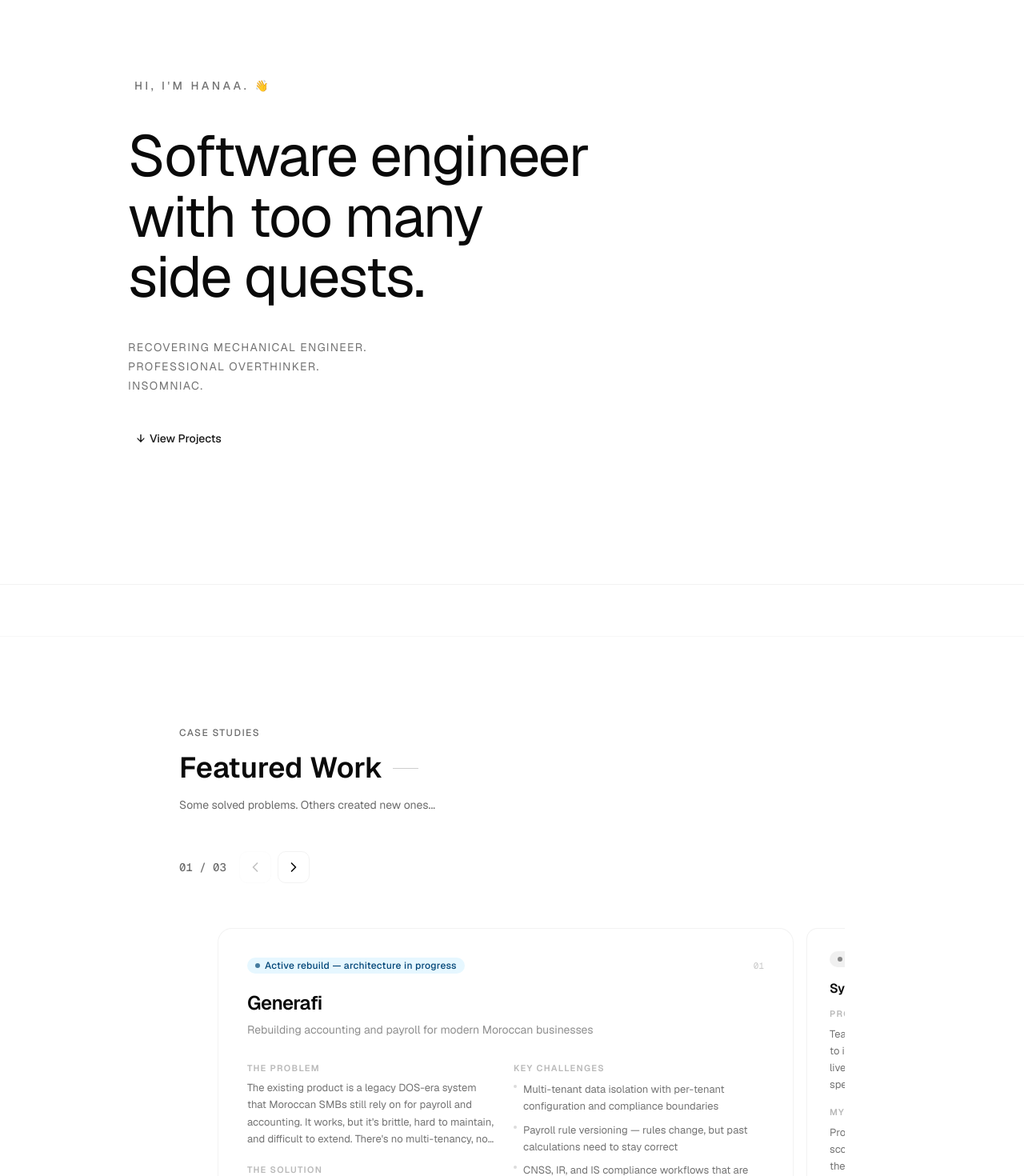
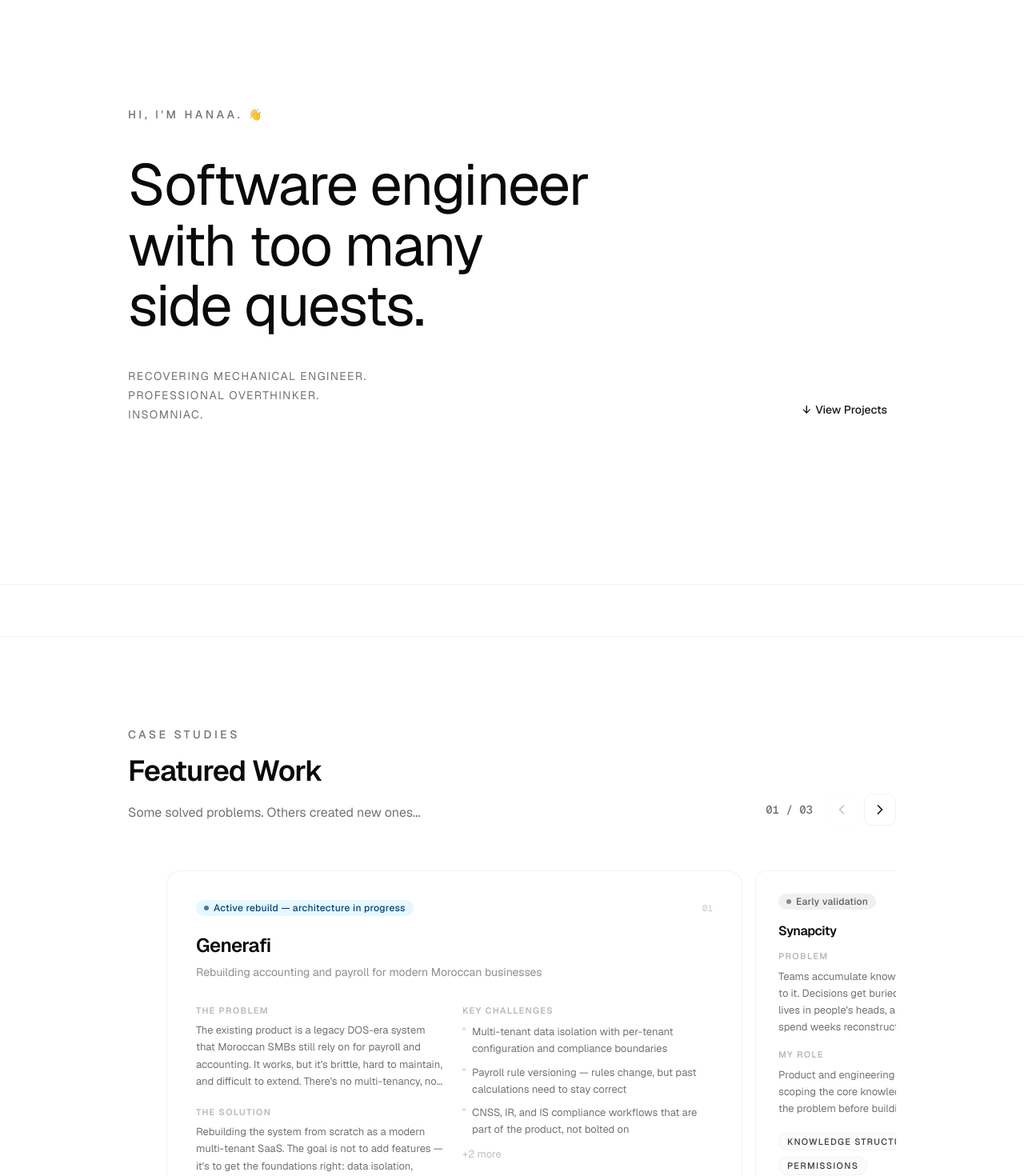
Before and after one commit to hsadoqi/hanaasadoqi.dev, a Next.js app: page / in a window 1280 px wide. Shown: the part 140-1610 px from the top of the page at 80% size. Built offline with nearby package versions, Linux system fonts and the light colour scheme.

Commit message:
refactor: streamline section components by removing SectionWrapper and updating imports

```diff
--- a/src/app/page.tsx
+++ b/src/app/page.tsx
@@ -7,7 +7,6 @@ import {
   CardTitle,
 } from '@/components/ui/card';
 import { Section, SectionHeader } from '@/components/layout/section';
-import { Container } from '@/components/shared/container';
 import { Hero } from '@/components/sections/hero';
 import { CaseStudiesSection } from '@/components/sections/case-studies';
 
@@ -36,7 +35,6 @@ export default function Home() {
 
       {/* Writing */}
       <Section id="writing" variant="surface">
-        <Container>
         <SectionHeader
           eyebrow="Writing"
           title="Notes & essays"
@@ -62,12 +60,10 @@ export default function Home() {
             </Card>
           ))}
         </div>
-        </Container>
       </Section>
 
       {/* Component tokens preview */}
       <Section id="design-tokens">
-        <Container>
         <SectionHeader
           eyebrow="Design system"
           title="Tokens & primitives"
@@ -115,9 +111,7 @@ export default function Home() {
               <p className="text-foreground text-2xl font-semibold tracking-tight">
                 Section title
               </p>
-                <p className="text-foreground text-lg font-medium">
-                  Card title
-                </p>
+              <p className="text-foreground text-lg font-medium">Card title</p>
               <p className="text-foreground text-base">Body text</p>
               <p className="text-muted-foreground text-sm">
                 Muted / supporting text
@@ -128,7 +122,6 @@ export default function Home() {
             </div>
           </div>
         </div>
-        </Container>
       </Section>
     </main>
   );
--- a/src/components/layout/index.ts
+++ b/src/components/layout/index.ts
@@ -2,4 +2,4 @@ export { Navbar } from './navbar';
 export { Footer } from './footer';
 export { PageShell } from './shell';
 export { Providers } from './providers';
-export { SectionWrapper, SectionHeader, Section } from './section';
+export { SectionHeader, Section } from './section';
--- a/src/components/layout/section/index.tsx
+++ b/src/components/layout/section/index.tsx
@@ -1,4 +1,3 @@
-export * from './section-wrapper';
 export * from './section-header';
 import { cn } from '@/lib/utils';
 import { MarginLine } from '@/components/shared/margin-line';
@@ -9,6 +8,20 @@ import {
   alignMap,
   justifyMap,
 } from './types';
+
+export type SectionProps = React.HTMLAttributes<HTMLElement> & {
+  id?: string;
+  variant?: SectionVariant;
+  /** Fills the viewport height (`min-h-svh`). Implicitly enables flex layout. */
+  fullScreen?: boolean;
+  /** Horizontal alignment of children (cross-axis in column flex). Only applies when flex is active. */
+  align?: SectionAlign;
+  /** Vertical distribution of children (main-axis in column flex). Only applies when flex is active. */
+  justify?: SectionJustify;
+  showMarginLine?: boolean;
+  marginLineText?: string;
+  containerClassName?: string;
+};
 
 export function Section({
   className,
@@ -21,22 +34,10 @@ export function Section({
   showMarginLine = false,
   marginLineText = '',
   containerClassName,
-  eyebrow,
-}: React.HTMLAttributes<HTMLElement> & {
-  id?: string;
-  variant?: SectionVariant;
-  /** Fills the viewport height (`min-h-svh`). Implicitly enables flex layout. */
-  fullScreen?: boolean;
-  /** Horizontal alignment of children (cross-axis in column flex). Only applies when flex is active. */
-  align?: SectionAlign;
-  /** Vertical distribution of children (main-axis in column flex). Only applies when flex is active. */
-  justify?: SectionJustify;
-  showMarginLine?: boolean;
-  marginLineText?: string;
-  containerClassName?: string;
-  eyebrow?: string;
-}) {
+  ...props
+}: SectionProps) {
   const needsFlex = fullScreen || !!align || !!justify;
+
   return (
     <section
       id={id}
@@ -50,6 +51,7 @@ export function Section({
         justify && justifyMap[justify],
         className,
       )}
+      {...props}
     >
       <div
         className={cn(
@@ -57,14 +59,7 @@ export function Section({
           containerClassName,
         )}
       >
-        <div className="space-y-10">
-          {eyebrow && (
-            <p className="text-muted-foreground hover:text-brand/80 pl-2 text-sm font-medium tracking-[0.25em] uppercase transition-colors">
-              {eyebrow}
-            </p>
-          )}
-          {children}
-        </div>
+        {children}
         {showMarginLine && <MarginLine text={marginLineText} />}
       </div>
     </section>
--- a/src/components/layout/section/section-wrapper.tsx
+++ /dev/null
@@ -1,56 +0,0 @@
-import { Section } from '@/components/layout';
-import React from 'react';
-
-interface SectionWrapperProps extends React.ComponentProps<
-  React.PropsWithChildren<typeof Section>
-> {
-  subtitle?: string;
-  className?: string;
-  headingClassName?: string;
-  subtitleClassName?: string;
-}
-
-export function SectionWrapper({
-  children,
-  eyebrow = '',
-  title = '',
-  subtitle,
-  className = '',
-  headingClassName = '',
-  subtitleClassName = '',
-}: SectionWrapperProps) {
-  return (
-    <section
-      className={`border-border/30 border-t py-20 sm:py-28 ${className}`}
-    >
-      <div className="mx-auto max-w-4xl px-4 sm:px-6 lg:px-8">
-        <div className="mb-12 flex flex-col gap-4">
-          {eyebrow && (
-            <p className="text-foreground/60 text-xs font-medium tracking-[0.12em] uppercase">
-              {eyebrow}
-            </p>
-          )}
-
-          <div className="flex items-center gap-3">
-            <h2
-              className={`text-3xl font-semibold sm:text-4xl ${headingClassName}`}
-            >
-              {title}
-            </h2>
-            <div className="bg-foreground/20 h-px w-8" />
-          </div>
-
-          {subtitle && (
-            <p
-              className={`text-foreground/60 max-w-2xl text-[13px] sm:text-sm ${subtitleClassName}`}
-            >
-              {subtitle}
-            </p>
-          )}
-        </div>
-
-        {children}
-      </div>
-    </section>
-  );
-}
--- a/src/components/sections/case-studies/index.tsx
+++ b/src/components/sections/case-studies/index.tsx
@@ -10,7 +10,7 @@ import {
 import { featured, studies } from '@/data/projects-data';
 import { FeaturedCaseStudy } from './featured-case-study';
 import { CaseStudyCard } from './case-study-card';
-import { SectionWrapper } from '@/components/layout/section/section-wrapper';
+import { Section, SectionHeader } from '@/components/layout/section';
 import { CarouselNav } from '@/components/shared/carousel-nav';
 import '@/styles/status.css';
 
@@ -111,14 +111,19 @@ export function CaseStudiesSection() {
   );
 
   return (
-    <SectionWrapper
-      eyebrow="Case Studies"
-      title="Featured Work"
-      subtitle="Some solved problems. Others created new ones..."
-      className="overflow-hidden"
+    <Section
+      id="case-studies"
+      aria-labelledby="case-studies-heading"
+      className="overflow-hidden border-t py-20 sm:py-28"
     >
       {/* Header with Navigation — desktop */}
       <div className="mb-10 flex flex-col gap-6 sm:mb-14 sm:flex-row sm:items-end sm:justify-between">
+        <SectionHeader
+          id="case-studies-heading"
+          eyebrow="Case Studies"
+          title="Featured Work"
+          description="Some solved problems. Others created new ones..."
+        />
         <div className="hidden sm:block">
           <CarouselNav
             currentIndex={activeIndex}
@@ -187,6 +192,6 @@ export function CaseStudiesSection() {
           className="flex justify-center"
         />
       </div>
-    </SectionWrapper>
+    </Section>
   );
 }
--- a/src/components/sections/hero/index.tsx
+++ b/src/components/sections/hero/index.tsx
@@ -23,10 +23,14 @@ export const Hero = ({
       justify="center"
       // showMarginLine
       marginLineText="Brooklyn, NY"
-      containerClassName="grid md:grid-cols-[1fr_auto] gap-16 md:gap-24 items-end"
-      eyebrow={greeting}
+      containerClassName="grid gap-16 md:grid-cols-[1fr_auto] md:gap-24 items-end"
     >
-      <HeroContent headlineParts={headlineParts} identities={identities} />
+      <div className="space-y-10">
+        <p className="text-muted-foreground hover:text-foreground text-sm font-medium tracking-[0.25em] uppercase transition-colors">
+          {greeting}
+        </p>
+        <HeroContent headlineParts={headlineParts} identities={identities} />
+      </div>
       <div className="flex items-center justify-center md:justify-start">
         <HeroCta cta={cta} />
       </div>
```
Lines whose indentation alone changed are shown as unchanged.
